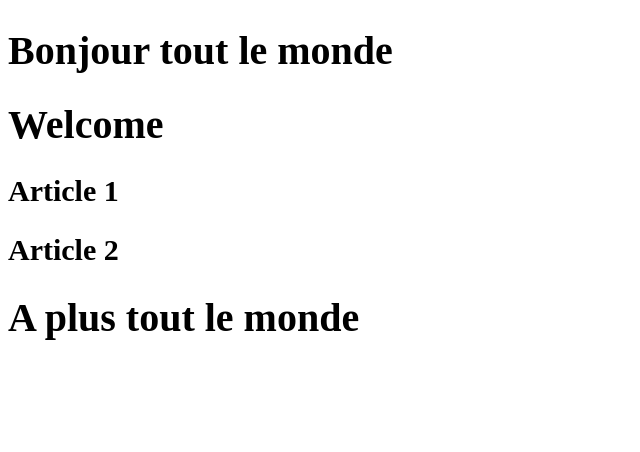
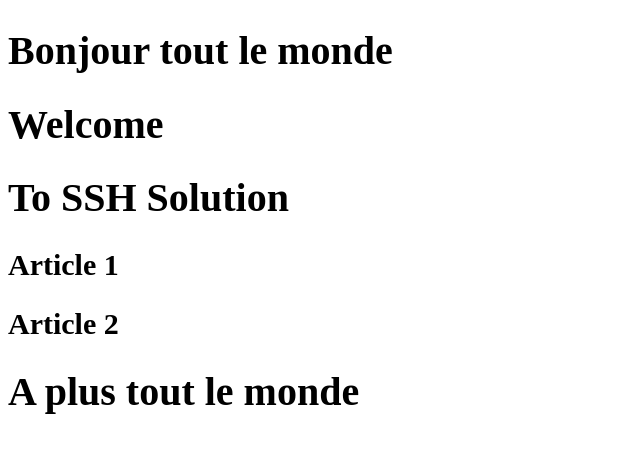
Before and after one commit to Herve91130/Hello, a plain HTML site: page index.html in a window 1280 px wide. Shown: the whole page, without its empty margins (0-640 px from the left). Drawn offline with Linux system fonts and the light colour scheme.

Commit message:
Ajout H2

```diff
--- a/index.html
+++ b/index.html
@@ -15,6 +15,8 @@
 
         <main>
             <h1>Welcome</h1>
+            <h1> To SSH Solution </h1>
+
             <article>
                 <h1>Article 1</h1>
             </article>
```
